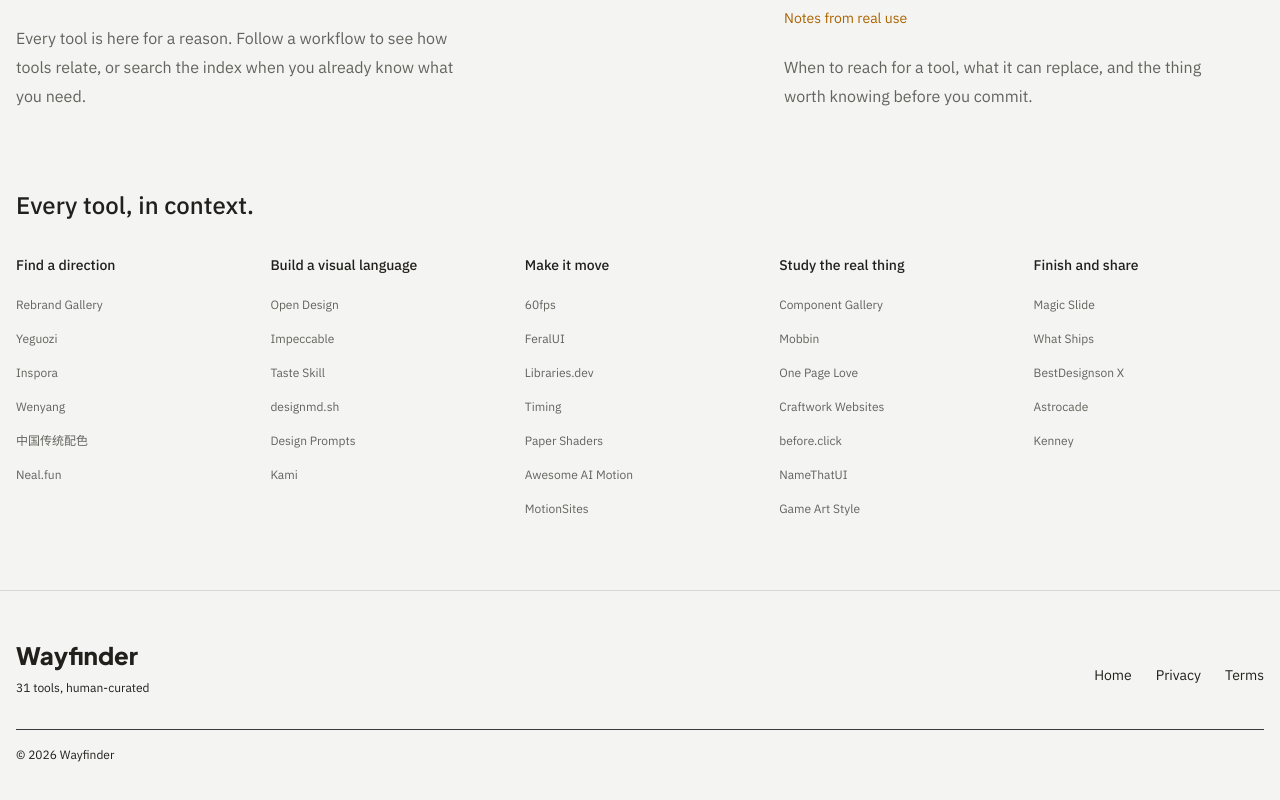
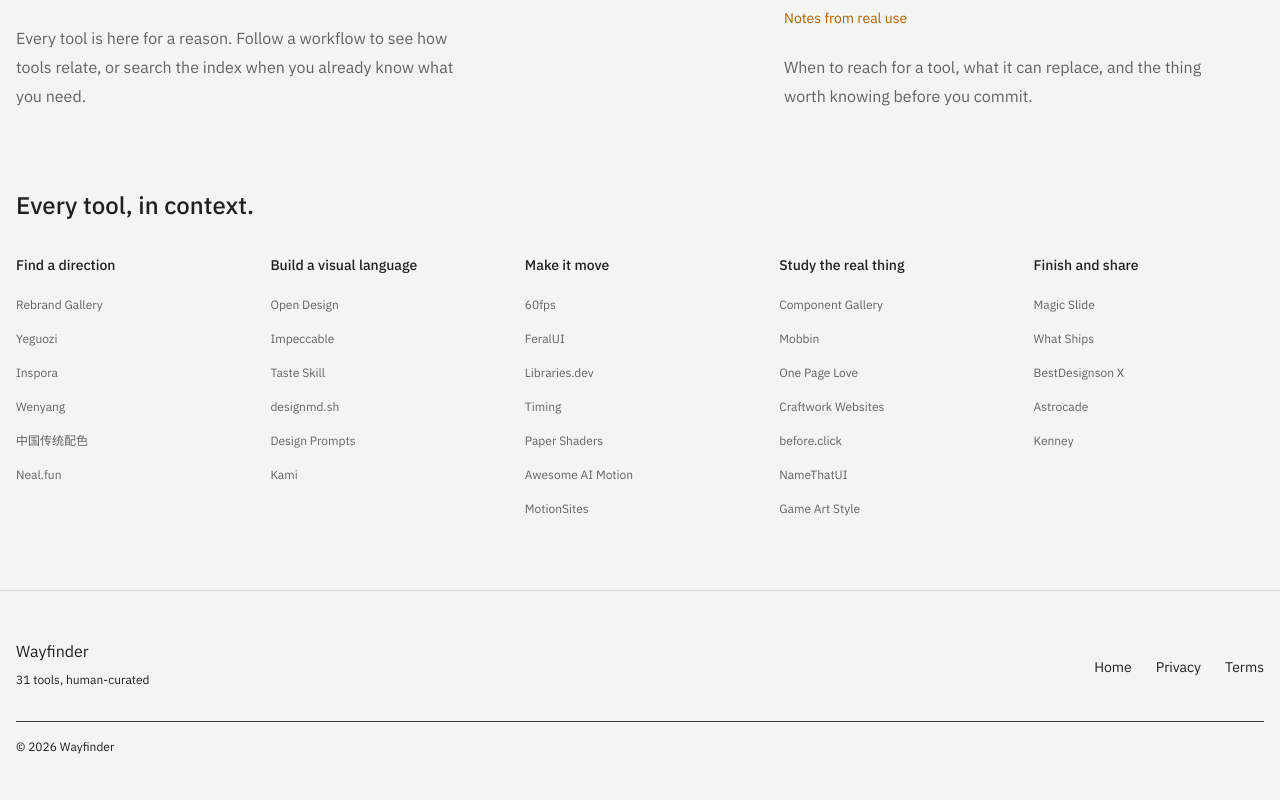
Before and after one commit to cookabc/app-universe, a Next.js app: page / in a window 1280 px wide. Shown: the part 1445-2245 px from the top of the page. Built offline with nearby package versions, Linux system fonts and the light colour scheme.

Commit message:
fix: use the same wordmark in the footer as the header

```diff
--- a/src/components/Footer.tsx
+++ b/src/components/Footer.tsx
@@ -6,7 +6,7 @@ import { useI18nReady } from '@/hooks/useI18nReady'
 
 export const Footer = () => {
     const { t, isReady } = useI18nReady()
-    const brand = isReady ? t('brand.name') : 'Wayfinder'
+    const brand = isReady ? t('brand.name') : 'Wayseeker'
     const privacy = isReady ? t('nav.privacy') : 'Privacy'
     const terms = isReady ? t('nav.terms') : 'Terms'
     const home = isReady ? t('nav.home') : 'Home'
@@ -17,7 +17,7 @@ export const Footer = () => {
             <div className="container max-w-7xl mx-auto px-4 py-10 sm:py-12">
                 <div className="wayfinder-footer-main">
                     <div>
-                        <p className="display-heading text-2xl">{brand}</p>
+                        <p className="wayfinder-brand-name">{brand}</p>
                         <p className="wayfinder-footer-meta">{meta}</p>
                     </div>
                     <nav aria-label="Site" className="wayfinder-footer-links">
```
